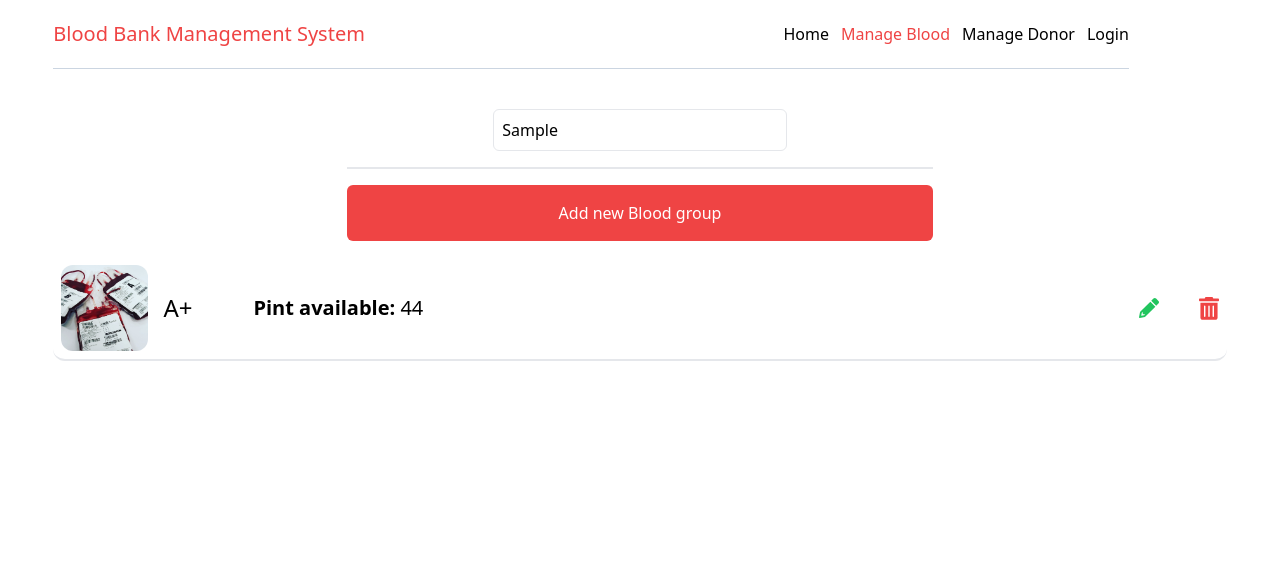
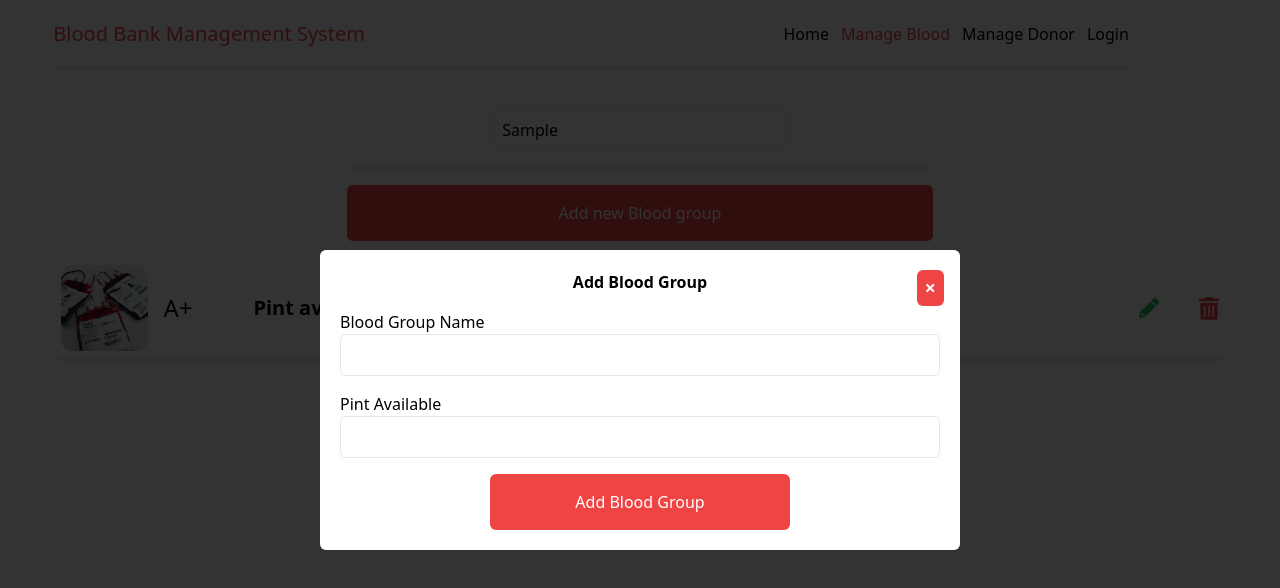
Before and after one commit to yohanna02/blood-bank-management-system, a Nuxt app: page /blood in a window 1280 px wide. Both pictures are taken after typing "Sample" into the empty fields and a click on the button "Add new Blood group". Shown: the top 588 px of the page. Built offline with nearby package versions, Linux system fonts and the light colour scheme.

Commit message:
added an option props to modal to switch between add donor form or add blood group form

```diff
--- a/components/Modal.vue
+++ b/components/Modal.vue
@@ -9,8 +9,8 @@
       >
         &times;
       </p>
-      <h3 class="text-center font-bold">Add Donor</h3>
-      <form>
+      <h3 class="text-center font-bold">Add {{props.modalType === "ADD DONOR" ? "Donor" : "Blood Group"}}</h3>
+      <form v-if="props.modalType === 'ADD DONOR'">
         <section class="flex flex-col">
           <label for="name">Name</label>
           <input type="text" id="name" class="border rounded-md p-2" />
@@ -48,6 +48,22 @@
           Add Donor
         </button>
       </form>
+      <form v-else>
+        <section class="flex flex-col">
+          <label for="blood-group-name">Blood Group Name</label>
+          <input type="text" id="blood-group-name" class="border rounded-md p-2" />
+        </section>
+        <section class="flex flex-col">
+          <label for="pint-avaliable">Pint Available</label>
+          <input type="number" id="pint-avaliable" class="border rounded-md p-2" />
+        </section>
+        <button
+          type="submit"
+          class="bg-red-500 hover:bg-red-700 rounded-md text-white w-1/2 mx-auto mt-4 p-4 block outline-offset-4"
+        >
+          Add Blood Group
+        </button>
+      </form>
     </div>
   </div>
 </template>
@@ -56,6 +72,16 @@
 const emit = defineEmits<{
   (event: "close-modal"): void;
 }>();
+
+type modalTypes = "ADD DONOR" | "ADD BLOOD GROUP";
+
+interface Props {
+  modalType: modalTypes
+}
+
+const props = withDefaults(defineProps<Props>(), {
+  modalType: "ADD DONOR"
+});
 </script>
 
 <style scoped>
--- a/pages/blood/index.vue
+++ b/pages/blood/index.vue
@@ -11,10 +11,20 @@
           class="p-2 mt-10 border w-1/2 rounded-md"
         />
       </section>
-      <button class="bg-red-500 hover:bg-red-700 rounded-md text-white w-1/2 mx-auto mt-4 p-4 block outline-offset-4">Add new Blood group</button>
+      <button
+        class="bg-red-500 hover:bg-red-700 rounded-md text-white w-1/2 mx-auto mt-4 p-4 block outline-offset-4"
+        @click="showModal = !showModal"
+      >
+        Add new Blood group
+      </button>
       <section class="w-full">
         <BloodList />
       </section>
     </div>
   </NuxtLayout>
+  <Modal v-if="showModal" @close-modal="showModal = !showModal" modal-type="ADD BLOOD GROUP"/>
 </template>
+
+<script setup lang="ts">
+const showModal = ref(false);
+</script>
```
